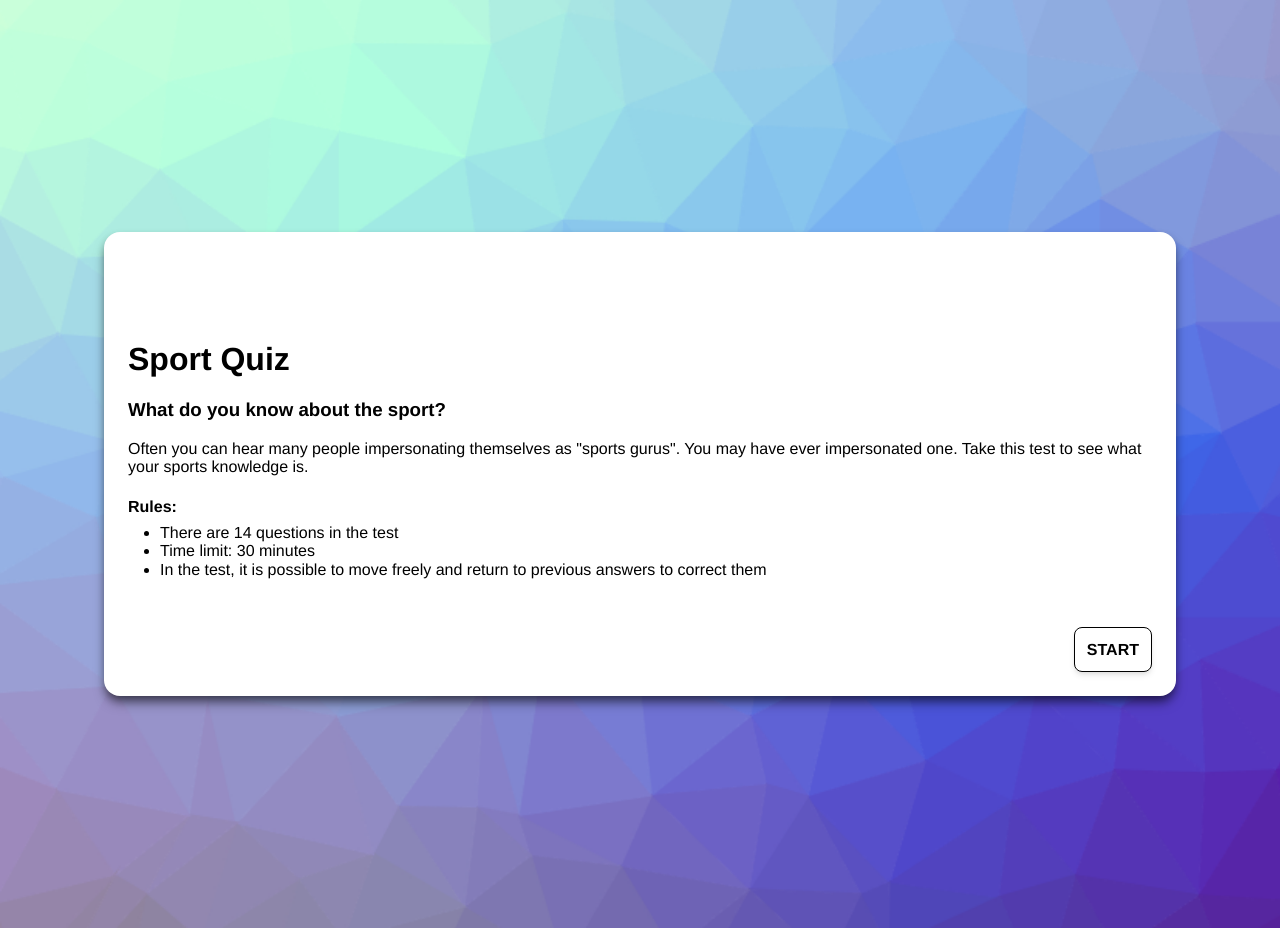
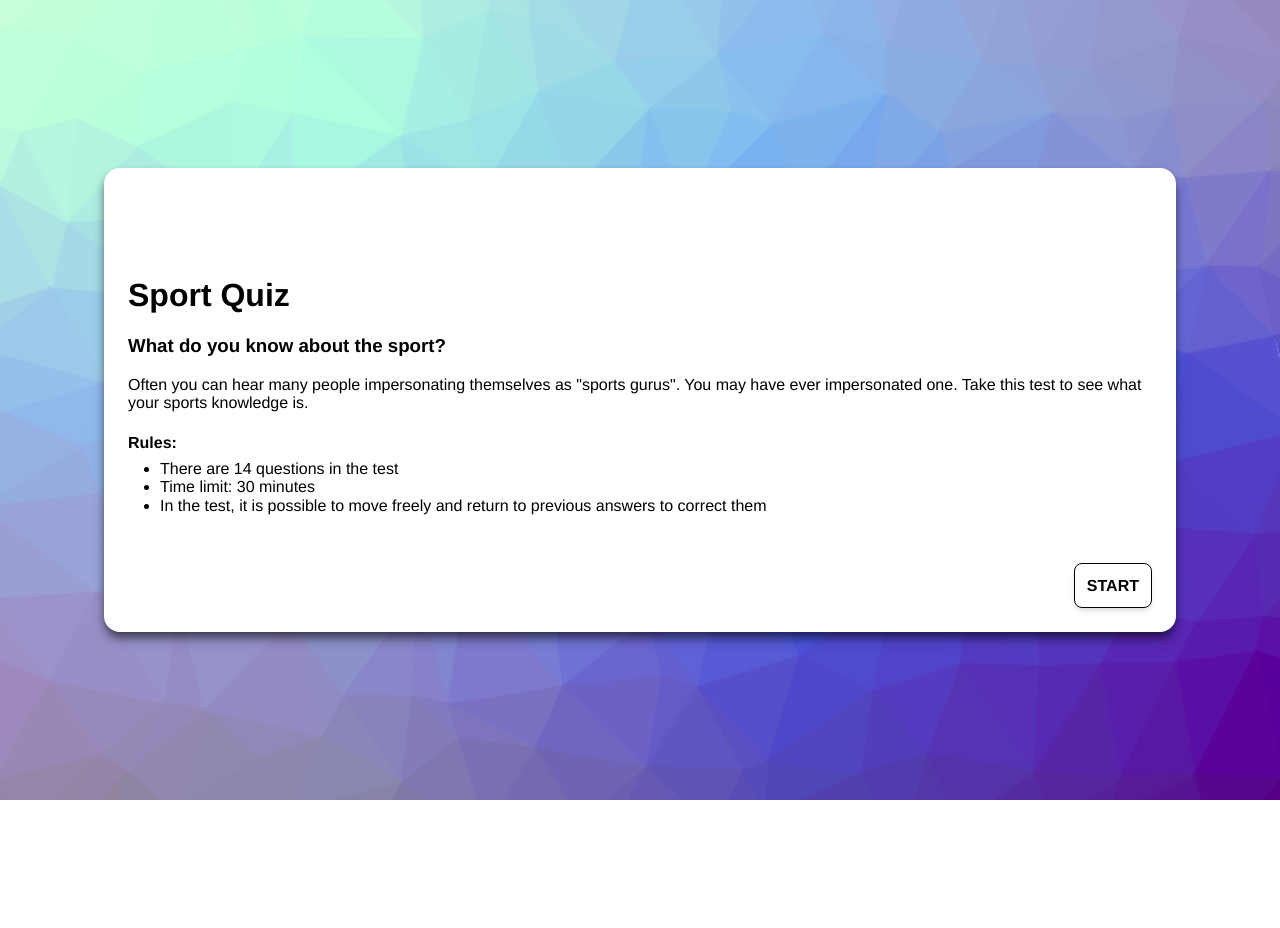
Before and after one commit to IlyashenkoA/react-quiz, a React (Vite) app: page / in a window 1280 px wide. After the commit the page ends 800 px from the top, so only its background shows below. Built offline with nearby package versions, Linux system fonts and the light colour scheme.

Commit message:
Add more fixes

```diff
--- a/src/components/App/App.css
+++ b/src/components/App/App.css
@@ -6,7 +6,9 @@
 
   padding: 1.5em;
 
-  width: clamp(450px, 80%, 80rem);
+  width: 80%;
+  max-width: 80rem;
+  /* width: clamp(450px, 80%, 80rem); */
 
   background-color: #ffffff;
   border-radius: 1rem;
--- a/src/index.css
+++ b/src/index.css
@@ -362,6 +362,7 @@ body {
 html,
 body {
   min-height: 100vh;
+  min-width: 700px;
 }
 
 #root {
@@ -370,3 +371,9 @@ body {
 
   padding: 4rem 0;
 }
+
+@media (min-width: 60rem) {
+  #root {
+    padding: 0;
+  }
+}
```
Also changed, not shown: 1 other file (tests, documents, lock files or other folders).
